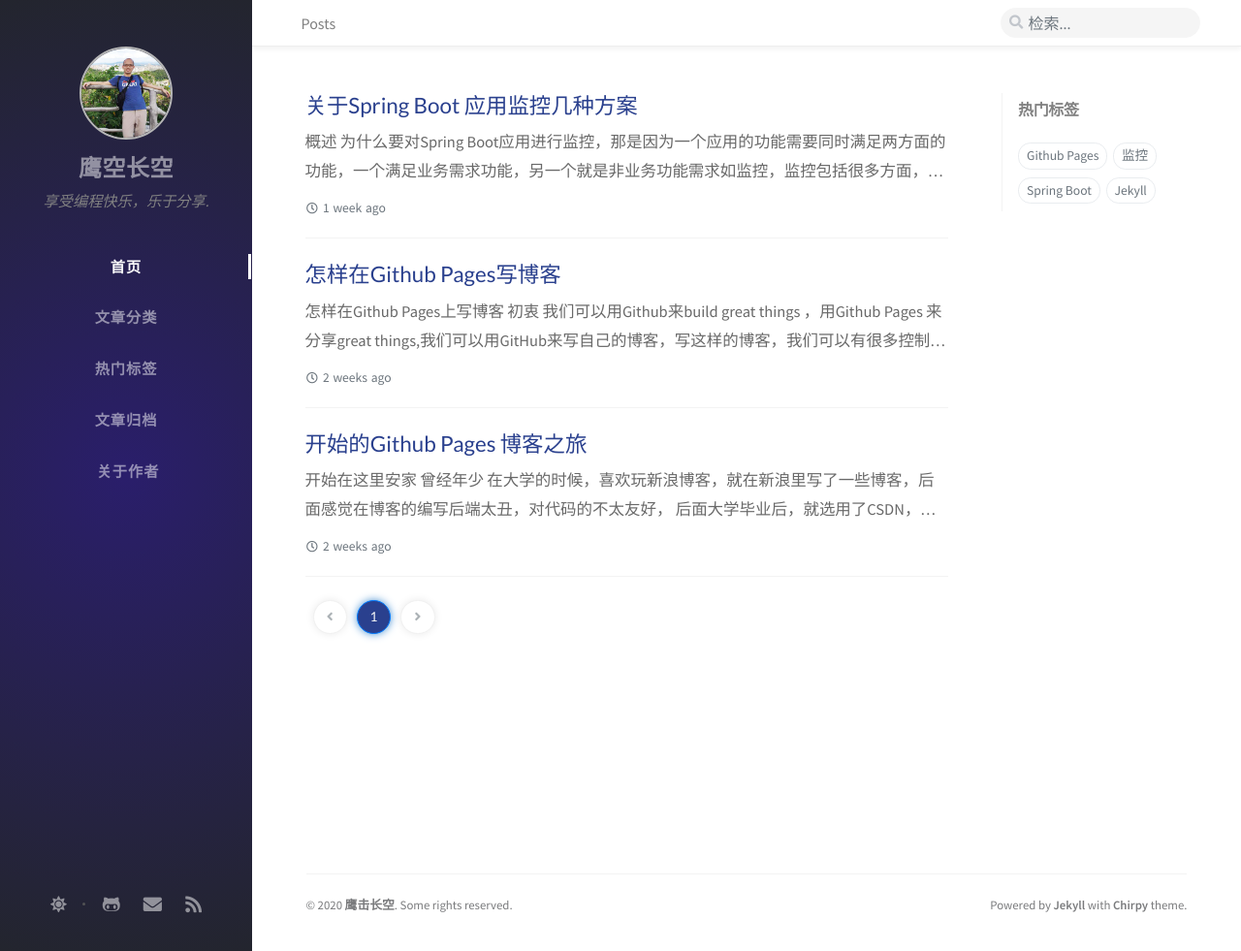
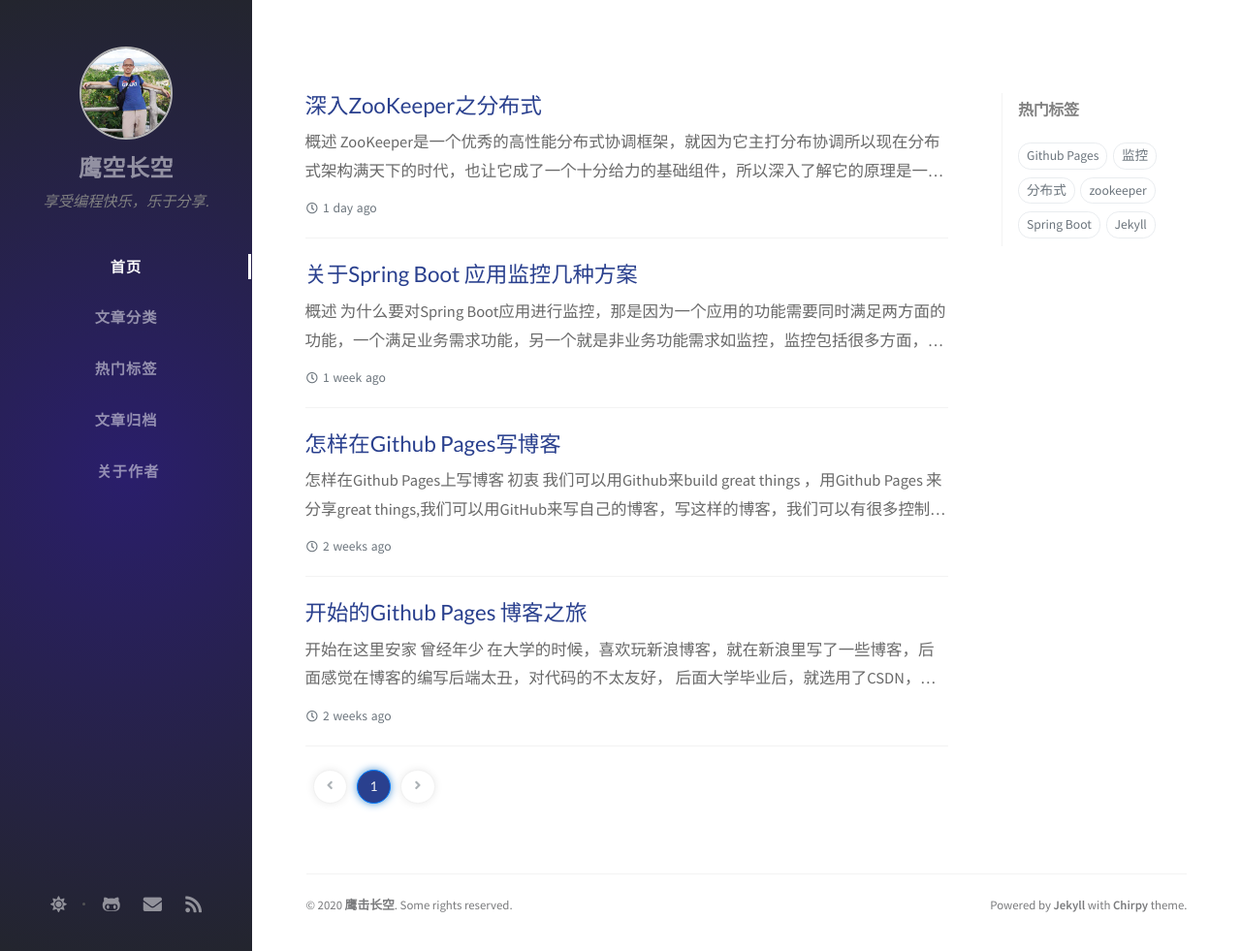
Before and after one commit to helloworld28/helloworld28.github.io, a Jekyll site: the page built from index.html, in a window 1280 px wide and 981 px high. Shown: the whole window at 97% size. Built offline with Jekyll 4.4.1, drawn with Linux system fonts in a browser that asks for light colours; nearby versions of some CDN libraries; the list of posts is cut into pages by our own code; comment, search, counter and statistics services are not loaded; some of the changed lines change nothing that is shown.

Commit message:
add a zookeeper post

```diff
--- a/_config.yml
+++ b/_config.yml
@@ -64,7 +64,7 @@ google_analytics:
 
 disqus:
   comments: true  # boolean type, the global switch for posts comments.
-  shortname: ''    # Fill with your Disqus shortname. › https://help.disqus.com/en/articles/1717111-what-s-a-shortname
+  shortname: 'Yujun Qin'    # Fill with your Disqus shortname. › https://help.disqus.com/en/articles/1717111-what-s-a-shortname
 
 
 # Prefer color scheme setting, available values:
--- /dev/null
+++ b/_posts/2020-08-08-zookeeper-note-1.md
@@ -0,0 +1,119 @@
+---
+title: 深入ZooKeeper之分布式
+author: powerjun
+date: 2020-08-08 09:14:00 +0800
+categories: [博客,  笔记]
+tags: [zookeeper, 分布式]
+toc: true出
+---
+
+### 概述
+
+  ZooKeeper是一个优秀的高性能分布式协调框架，就因为它主打分布协调所以现在分布式架构满天下的时代，也让它成了一个十分给力的基础组件，所以深入了解它的原理是一件十分有价值的事情。本文是笔记属性，易懂地方只记要点，在难点地方着重去描述。
+
+### 何为分布式
+
+分布式系统是一个硬件或软件组件分布在不同的网络计算机上的，彼此之间仅仅通过消息传递进行通信和协调的系统
+
+### 分布式特点
+
+* 分布性
+
+  系统各节点可分布在不同的网络与地区
+
+* 对等性
+
+  分布式各个节点的角色是对等的，不是主从等的关系
+
+* 并发性
+
+  并发的调用某个服务等，如同时去请求数据
+
+* 缺乏全局时钟
+
+  意思就是各节点的请求不能保持同步的，能像单机电脑那样保留，利用全局时钟来控制各节点执行逻辑的顺序
+
+* 节点故障
+
+  要考虑到各节点是可能出现故障的
+
+### 分布式环境问题
+
+* 通信异常
+
+  分布在不同的网络中的节点，当然容易出现通信问题
+
+* 网络分区
+
+  在地域或者区域里集群之间的通信不畅时，形成“脑裂”现象，如两个数据中心服务不同时，数据无法同步，这样就形成了网络分区
+
+* 三态
+
+  平时请求都只有两个状态，成功与失败，但在分布式的世界里，当请求消息丢失时，就可能出现未知状态，然后超时未响应
+
+* 节点故障
+
+  就是分布式里的机器故障。
+
+### 从ACID到ＣＡＰ／ＢＡＳＥ
+
+说到事务就会涉及到ACID特性，这些事务特性针对单机来说，是很容易实现的，但对于分布式的系统来说，很就非常复杂了，这出现相关的CAP理论及BASE理论。下面来简单说说，
+
+#### ACID
+
+* A(Atomicity) 原子 性
+
+* C(Consistency) 一致性
+
+  其中这个一致性，其中一个解释是指，在执行事务前后保留数据库状态一致，如数据库操作破坏约束规范，如唯一性
+
+* I (Isolation) 隔离性
+
+  说到隔离性，就要提到经典的数据读取问题，脏读，不可重复读，幻读，然后针对这几个问题弄成了四个隔离级别分别
+
+  >1. Read Uncommitted
+  >2. Read Committed
+  >3. Repeatable Read
+  >4. Serializable
+
+* D（Durability）持久性
+
+#### CAP
+
+针对分布式系统，有一个特点就是无法同时做到一致性，可用性，分区容错性，最多只能同时满足基中两个，这就是著名的CAP理论
+
+* C（Consistency）这里的到一致性和数据库事务里的一致性不一样，这里的一致性是指在分布式的系统中读取结果都是一致的，如读取张三的余额为100，从各个节点读取张三的余额都为100
+
+* A( Availability)  可用性，就是系统服务是否可用
+
+* P (Partition tolerance) 分区容错性，从前面提到过的分布式的常见的问题之一网络分区，当出现这个问题时，系统是否即为分区容错性。
+
+  >作为分布式的框架都是优先满足分区容错性，因为作为分布式系统某些节点故障就导致不可用，那这个分布式就非常脆弱的，所以是都是在满足P这个基准下，在C和A中作权衡，然后有了AP 与 CP 的一些框架，
+  >
+  >* 如Zookeeper是满足CP，追求的是强一致性，集群中节点数N，则必须保证N/2+1个节点是可用，集群的一致性才能得到保证，否则一致性得不到保证的情况下，这个集群也停止对外提供服务
+  >* Eureka 是满足AP的，追求是可用性，集群里只要还有一个节点活，都是可用的，就算出现了网络分区，两边网络分区里的数据不一致，也一样的可用
+  >* 在实现框架时选择CP与AP，是根据需求来权衡，无优劣之分，只有适用与否
+
+#### BASE理论
+
+它的由**B**asically **A**vailable, **S**oft state, **E**ventual consistency,三个短语缩写而成，它是由eBay的架构师Dan Pritchett 经过大量分布式架构中提出的，就是在CAP理论下，权衡了服务的可用性和数据一致性想出来的这么一套理论。
+
+这套论本来是拿来解决数据库的ACID，在分布式的架构下放弃了强一致性所提出来的一套方案
+
+>* **B**asically **A**vailable 基本可用是指数据库不保证一致性，能保证读写的可用性，能读，能写，但读取的值 可能是旧值，所以叫它基本可用
+>* **S**oft state 软状态，指的是各个指点之间的数据从不一致到一致时的中间状态
+>*  **E**ventual consistency, 最终一致性，指的是更新一个值后，在后面没有更新的情况下，经过一定时间后，系统从软状态到最终所有节点的数据保持一致。
+
+其中我们最常听见的就是这个最终一致性， 如在实现我们的业务时使用分布式锁时会使用大大降低系统的性能，就是可以通过BASE理论来实践。
+
+### 总结
+
+这章就是主要介绍了一下，分布式系统的特点及分布式环境所遇到的问题，及解决这些问题所出现的一些理论，有了理论，在我们实现业务时就可以用这套理论来指导实践。
+
+
+
+参考：
+
+《从Paxos到ZooKeeper分布式一致性原理与实践》
+
+[Eventual consistency](https://en.wikipedia.org/wiki/Eventual_consistency)
```
